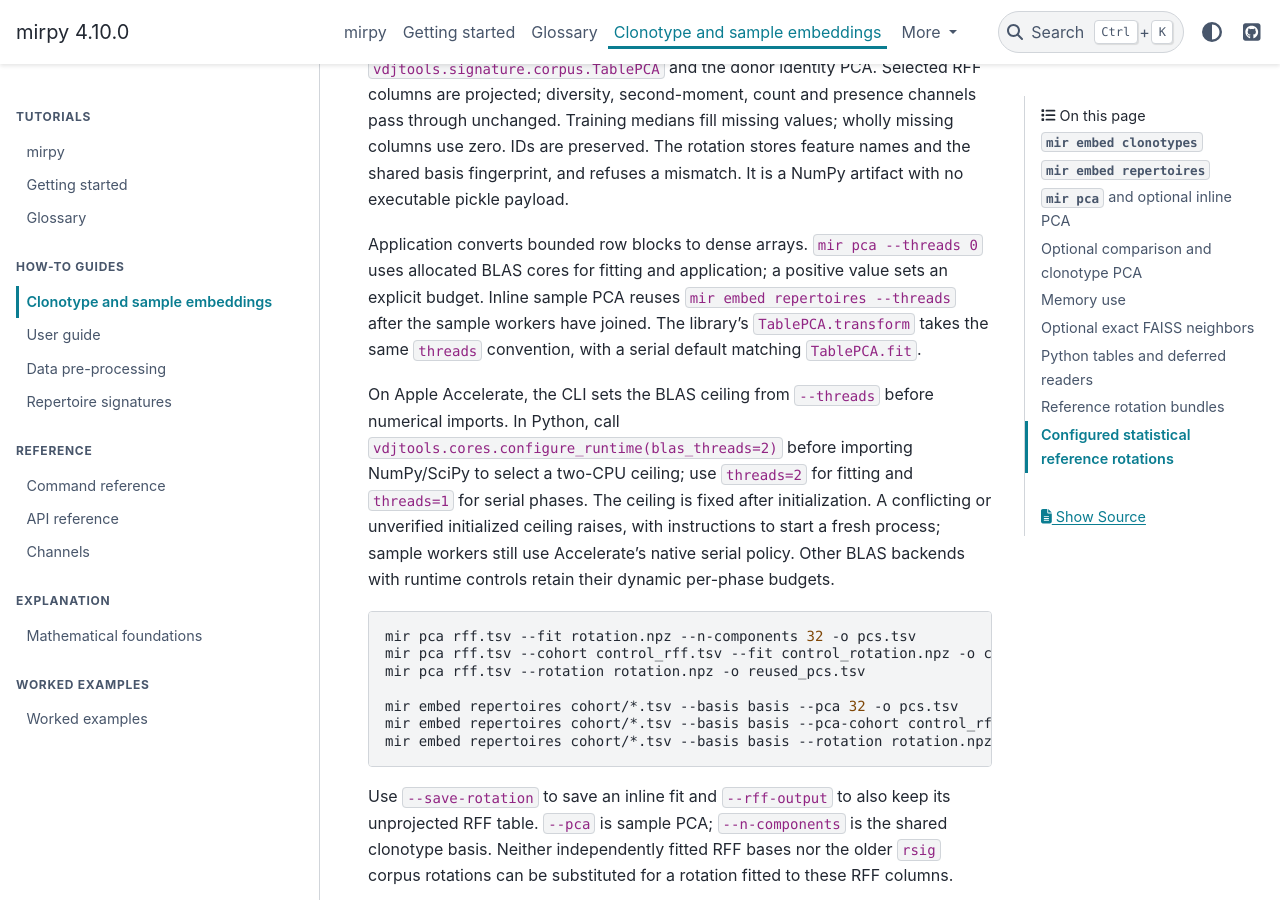
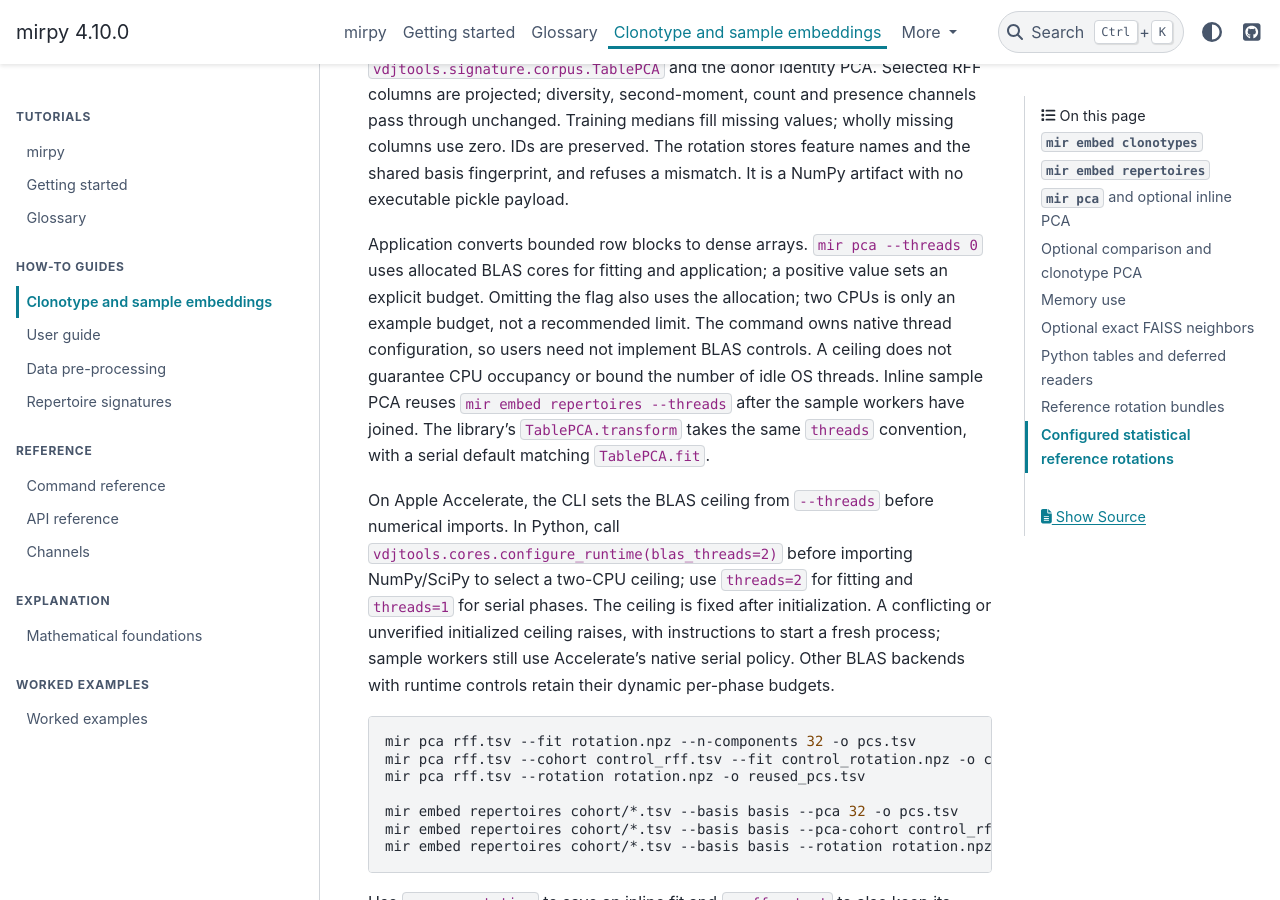
Before and after one commit to antigenomics/mirpy, a Sphinx documentation site: the page built from docs/embeddings.rst, in a window 1280 px wide and 900 px high, scrolled down 2402 px. Built offline with Sphinx 7.4.7 and the PyData theme 0.15.4, drawn with Linux system fonts in a browser that asks for light colours.

Commit message:
docs: explain automatic PCA CPU budgets

```diff
--- a/docs/embeddings.rst
+++ b/docs/embeddings.rst
@@ -94,7 +94,10 @@ mismatch. It is a NumPy artifact with no executable pickle payload.
 
 Application converts bounded row blocks to dense arrays. ``mir pca --threads 0``
 uses allocated BLAS cores for fitting and application; a positive value sets an
-explicit budget. Inline sample PCA reuses ``mir embed repertoires --threads``
+explicit budget. Omitting the flag also uses the allocation; two CPUs is only
+an example budget, not a recommended limit. The command owns native thread
+configuration, so users need not implement BLAS controls. A ceiling does not
+guarantee CPU occupancy or bound the number of idle OS threads. Inline sample PCA reuses ``mir embed repertoires --threads``
 after the sample workers have joined. The library's ``TablePCA.transform`` takes
 the same ``threads`` convention, with a serial default matching ``TablePCA.fit``.
 
```
